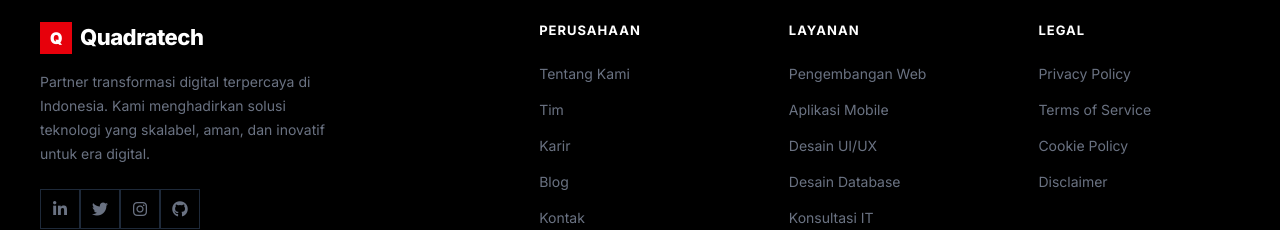
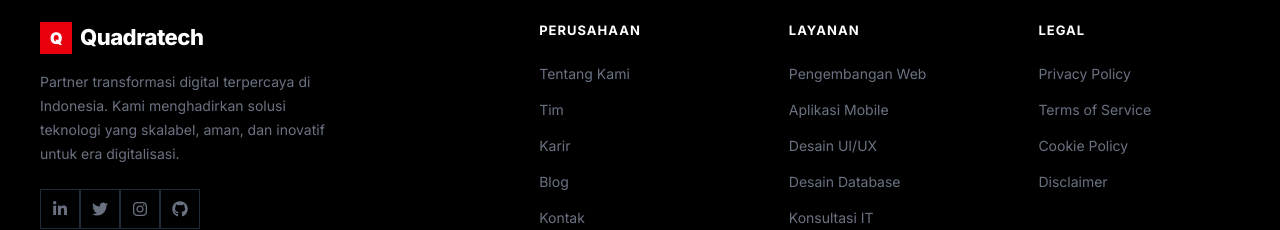
Before and after one commit to fakih22/quadra-tech, a Next.js app: page / in a window 1280 px wide. Shown: the part 9381-9611 px from the top of the page. Built offline with nearby package versions, Linux system fonts and the light colour scheme.

Commit message:
update baru

```diff
--- a/components/Footer/Footer.tsx
+++ b/components/Footer/Footer.tsx
@@ -14,7 +14,7 @@ export default function Footer() {
               Quadratech
             </Link>
             <p className="text-sm text-gray-500 leading-[1.7] mt-4 max-w-[300px]">
-              Partner transformasi digital terpercaya di Indonesia. Kami menghadirkan solusi teknologi yang skalabel, aman, dan inovatif untuk era digital.
+              Partner transformasi digital terpercaya di Indonesia. Kami menghadirkan solusi teknologi yang skalabel, aman, dan inovatif untuk era digitalisasi.
             </p>
             <div className="flex gap-0 mt-6">
               <a href="#" className="w-10 h-10 flex items-center justify-center text-gray-500 border border-gray-800 text-base transition-all duration-200 hover:bg-red-600 hover:border-red-600 hover:text-white no-underline">
```
